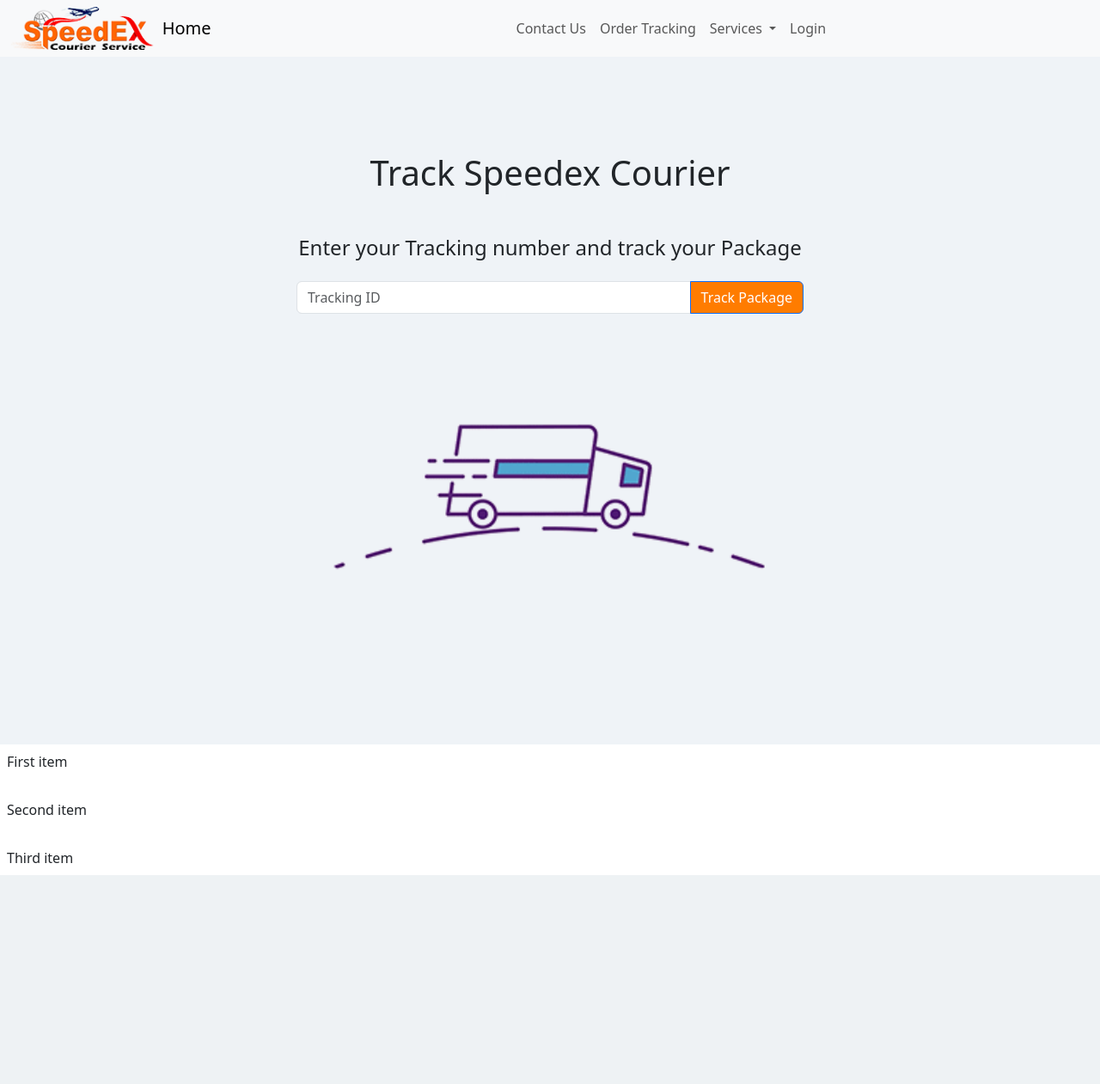
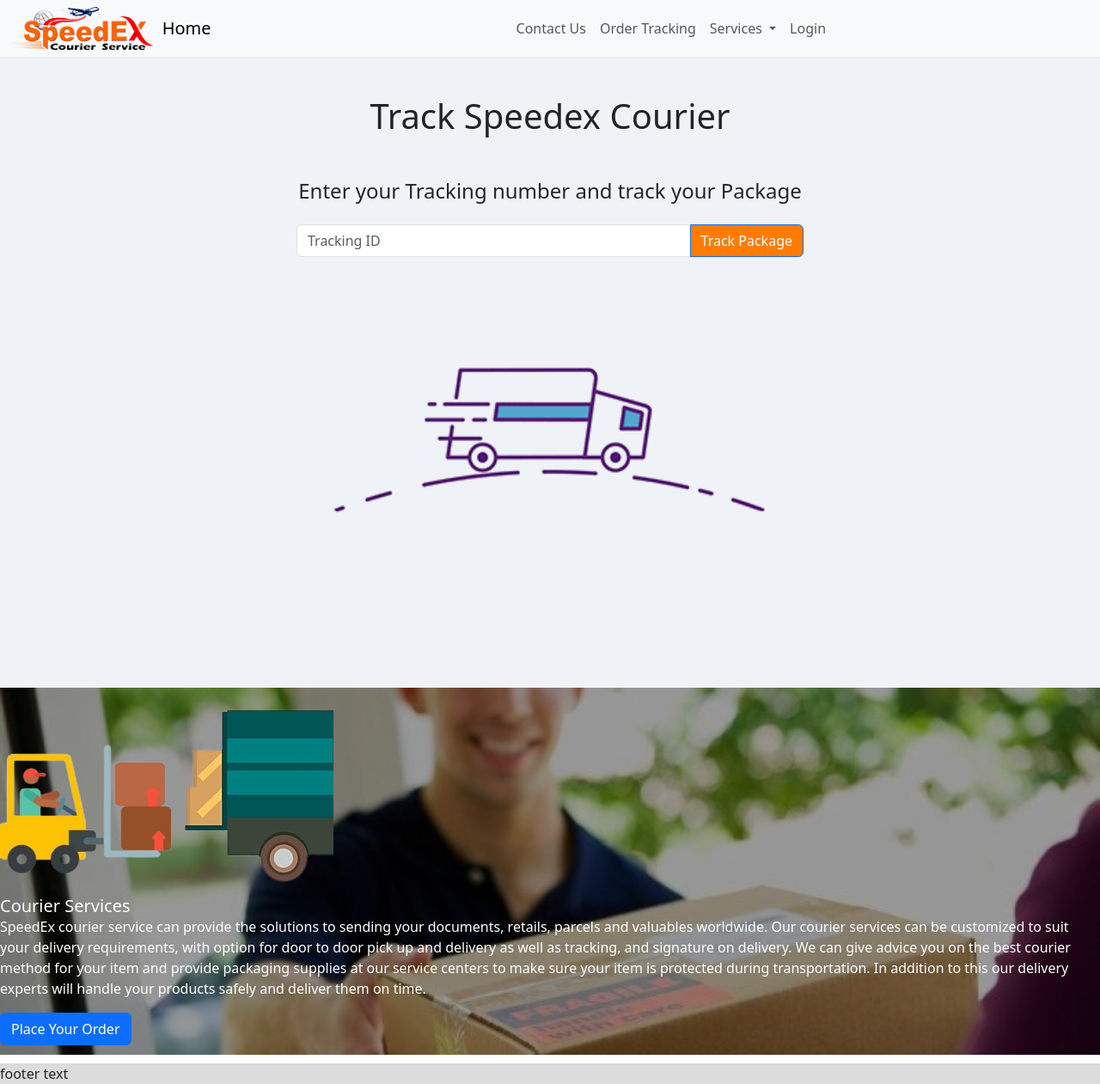
Before and after one commit to shivansh4495/BCA-Project, a Django app: page / in a window 1280 px wide. Shown: the whole page at 86% size. Before the commit the page ends 1018 px from the top, so only its background shows below. Run offline with Django 5.2, Linux system fonts and the light colour scheme.

Commit message:
sun15
homepage completed

```diff
--- a/courierOperationManagementSystems/homeapp/templates/homePage.html
+++ b/courierOperationManagementSystems/homeapp/templates/homePage.html
@@ -1,16 +1,19 @@
 {% load static %}
 <!DOCTYPE html>
 <html lang="en">
+
 <head>
   <meta charset="UTF-8">
   <meta name="viewport" content="width=device-width, initial-scale=1.0">
   <title>Home</title>
-    <link href="https://cdn.jsdelivr.net/npm/bootstrap@5.3.3/dist/css/bootstrap.min.css" rel="stylesheet" integrity="sha384-QWTKZyjpPEjISv5WaRU9OFeRpok6YctnYmDr5pNlyT2bRjXh0JMhjY6hW+ALEwIH" crossorigin="anonymous">
+  <link href="https://cdn.jsdelivr.net/npm/bootstrap@5.3.3/dist/css/bootstrap.min.css" rel="stylesheet"
+    integrity="sha384-QWTKZyjpPEjISv5WaRU9OFeRpok6YctnYmDr5pNlyT2bRjXh0JMhjY6hW+ALEwIH" crossorigin="anonymous">
   <style>
     /* Style for active link in navbar */
     .nav-link:hover {
       color: #df6b05 !important;
     }
+
     .backgroundimage {
       height: 100vh;
       background-image: url('{% static "background.gif" %}');
@@ -18,25 +21,61 @@
       background-position: center;
       padding: 20px;
     }
+
     /* Style for Search container */
     .search-container {
       display: flex;
-            margin-top:4%;
+      margin-top: 4%;
       justify-content: center;
       align-items: center;
     }
+
     .search-box {
       width: 590px;
     }
+
+    .articleMain {
+      position: relative;
+      overflow: hidden;
+      background-image: url('{% static "parcel.jpg" %}');
+      background-size: cover;
+    }
+
+    .articleMain:before {
+      content: "";
+      position: absolute;
+      top: 0;
+      left: 0;
+      width: 100%;
+      height: 100%;
+      background-color: rgba(0, 0, 0, 0.4);
+      /* Adjust opacity for fading effect */
+    }
+
+    .articleMain img,
+    .card-body {
+      position: relative;
+      color: rgb(255, 255, 255);
+      z-index: 1;
+      /* Ensure the content is above the background */
+    }
+
+    footer {
+      margin-top: 10px;
+      background-color: gainsboro;
+    }
   </style>
 </head>
+
 <body>
   <header>
-        <nav class="navbar navbar-expand-lg bg-body-tertiary sticky-top"> <!-- Added 'sticky-top' class here -->
+    <nav class="navbar fixed-top navbar-expand-lg bg-body-tertiary"> <!-- Added 'sticky-top' class here -->
       <div class="container-fluid">
-            <img src="{% static "speedEx_logo.png" %}" alt="Logo" style="max-height: 50px; margin-right:10px"> <!-- Image tag on the leftmost side -->
+        <img src="{% static 'speedEx_logo.png' %}" alt="Logo" style="max-height: 50px; margin-right:10px;">
+        <!-- Image tag on the leftmost side -->
         <a class="navbar-brand me-5" href="#">Home</a>
-          <button class="navbar-toggler" type="button" data-bs-toggle="collapse" data-bs-target="#navbarNavDropdown" aria-controls="navbarNavDropdown" aria-expanded="false" aria-label="Toggle navigation">
+        <button class="navbar-toggler" type="button" data-bs-toggle="collapse" data-bs-target="#navbarNavDropdown"
+          aria-controls="navbarNavDropdown" aria-expanded="false" aria-label="Toggle navigation">
           <span class="navbar-toggler-icon"></span>
         </button>
         <div class="collapse navbar-collapse nav justify-content-center" id="navbarNavDropdown">
@@ -48,7 +87,8 @@
               <a class="nav-link" href="#">Order Tracking</a>
             </li>
             <li class="nav-item dropdown">
-                <a class="nav-link dropdown-toggle" href="#" role="button" data-bs-toggle="dropdown" aria-expanded="false">
+              <a class="nav-link dropdown-toggle" href="#" role="button" data-bs-toggle="dropdown"
+                aria-expanded="false">
                 Services
               </a>
               <ul class="dropdown-menu">
@@ -72,14 +112,16 @@
           <div class="col"></div>
           <div class="col-md-6">
             <!-- search box Heading -->
-                    <h1 class="searchHeading" style="margin-top: 15%; text-align: center;" >Track Speedex Courier</h1>
-                    <h4 class="subSearchHeading" style="margin-top: 8%; text-align: center;" >Enter your Tracking number and track your Package</h4>
+            <h1 class="searchHeading" style="margin-top: 15%; text-align: center;">Track Speedex Courier</h1>
+            <h4 class="subSearchHeading" style="margin-top: 8%; text-align: center;">Enter your Tracking number and
+              track your Package</h4>
             <!-- searchbox -->
             <div class="search-container">
               <form class="search-box" action="/search" method="GET">
                 <div class="input-group">
                   <input type="text" class="form-control" placeholder="Tracking ID" name="q">
-                                <button class="btn btn-primary" style=" background-color: #FF7C00;" type="submit">Track Package</button>
+                  <button class="btn btn-primary" style=" background-color: #FF7C00;" type="submit">Track
+                    Package</button>
                 </div>
               </form>
             </div>
@@ -88,12 +130,30 @@
         </div>
       </div>
     </div>
-        <div class="vstack gap-3">
-          <div class="p-2">First item</div>
-          <div class="p-2">Second item</div>
-          <div class="p-2">Third item</div>
+    <div class="articleMain">
+      <img src="{% static 'Forklift.png' %}" class="card-img-top" alt="forklift"
+        style="margin-top: 39px; height: 200px; width: 200px;">
+      <img src="{% static 'van.png' %}" class="card-img-top2" alt="van">
+      <div class="card-body">
+        <h5 class="card-title">Courier Services</h5>
+        <p class="card-text">
+          SpeedEx courier service can provide the solutions to sending your documents, retails, parcels and valuables
+          worldwide. Our courier services can be customized to suit your delivery requirements, with option for door to
+          door pick up and delivery as well as tracking, and signature on delivery.
+          We can give advice you on the best courier method for your item and provide packaging supplies at our service
+          centers to make sure your item is protected during transportation. In addition to this our delivery experts
+          will handle your products safely and deliver them on time.
+        </p>
+        <a href="#" class="btn btn-primary" style="margin-bottom: 11px;">Place Your Order</a>
       </div>
     </div>
-        <script src="https://cdn.jsdelivr.net/npm/bootstrap@5.3.3/dist/js/bootstrap.bundle.min.js" integrity="sha384-YvpcrYf0tY3lHB60NNkmXc5s9fDVZLESaAA55NDzOxhy9GkcIdslK1eN7N6jIeHz" crossorigin="anonymous"></script>
+  </div>
+  <footer>
+    footer text
+  </footer>
+  <script src="https://cdn.jsdelivr.net/npm/bootstrap@5.3.3/dist/js/bootstrap.bundle.min.js"
+    integrity="sha384-YvpcrYf0tY3lHB60NNkmXc5s9fDVZLESaAA55NDzOxhy9GkcIdslK1eN7N6jIeHz"
+    crossorigin="anonymous"></script>
 </body>
+
 </html>
```
Also changed, not shown: courierOperationManagementSystems/homeapp/static/Forklift.png (added), courierOperationManagementSystems/homeapp/static/parcel.jpg (added), courierOperationManagementSystems/homeapp/static/van.png (added). Lines whose indentation alone changed are shown as unchanged.
